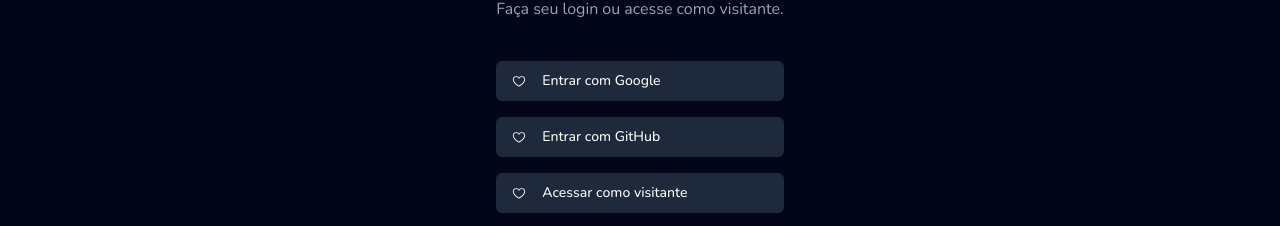
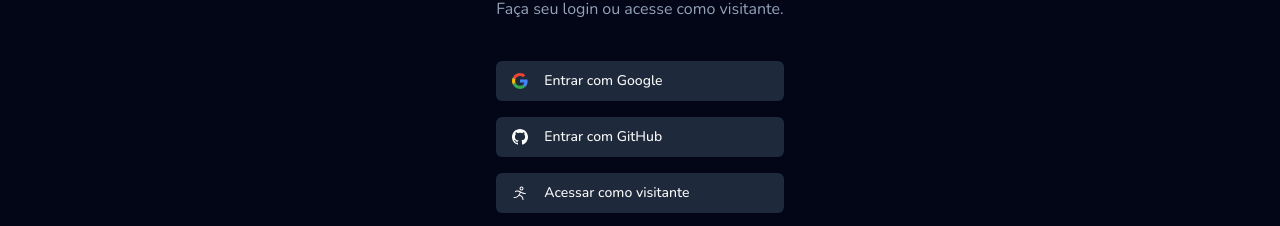
Before and after one commit to tiago-forward/asian-series, a Next.js app: page /auth/sign-in in a window 1280 px wide. Shown: the part 691-917 px from the top of the page. Built offline with nearby package versions, Linux system fonts and the light colour scheme.

Commit message:
isert new icons on the sign-in page

```diff
--- a/src/app/auth/sign-in/page.tsx
+++ b/src/app/auth/sign-in/page.tsx
@@ -1,31 +1,31 @@
-"use client"
-
 import { Button } from "@/components/ui/button";
 import Image from "next/image";
 
-import CapaSignIn from "@/assets/images/capa-sign-in.jpg"
-import { Heart } from "@phosphor-icons/react";
+import capaSignIn from "@/assets/images/capa-sign-in.jpg"
+import googleIcon from "@/assets/icons/google-icon.svg"
+import githubIcon from "@/assets/icons/github-icon.svg"
+import { PersonSimpleRun } from "@phosphor-icons/react/dist/ssr";
 
 export default function SignInPage() {
   return (
     <div className="flex flex-col items-center w-full">
       <div className="text-center">
         <span className="font-bold text-xl">AsianSeries</span>
-        <Image src={CapaSignIn} alt={"Demonstração de algumas séries"} height={400} className="w-full rounded-lg" />
+        <Image src={capaSignIn} alt={"Demonstração de algumas séries"} height={400} className="w-full rounded-lg" />
       </div>
       <form action="" className="mt-4">
         <h2 className="text-slate-100 text-xl">Boas vindas!</h2>
         <p className="text-slate-200 mb-10">Faça seu login ou acesse como visitante.</p>
         <div className="flex flex-col gap-4">
           <Button className="bg-slate-600 flex justify-start gap-4 hover:bg-slate-700">
-            <Heart />
+            <Image src={googleIcon} alt="" className="size-4" />
             Entrar com Google
           </Button>
           <Button className="bg-slate-600 flex justify-start gap-4 hover:bg-slate-700">
-            <Heart />
+            <Image src={githubIcon} alt="" className="size-4" />
             Entrar com GitHub</Button>
           <Button className="bg-slate-600 flex justify-start gap-4 hover:bg-slate-700">
-            <Heart />
+            <PersonSimpleRun className="size-4" />
             Acessar como visitante
           </Button>
         </div>
```
Also changed, not shown: src/assets/icons/github-icon.svg (added), src/assets/icons/google-icon.svg (added).
